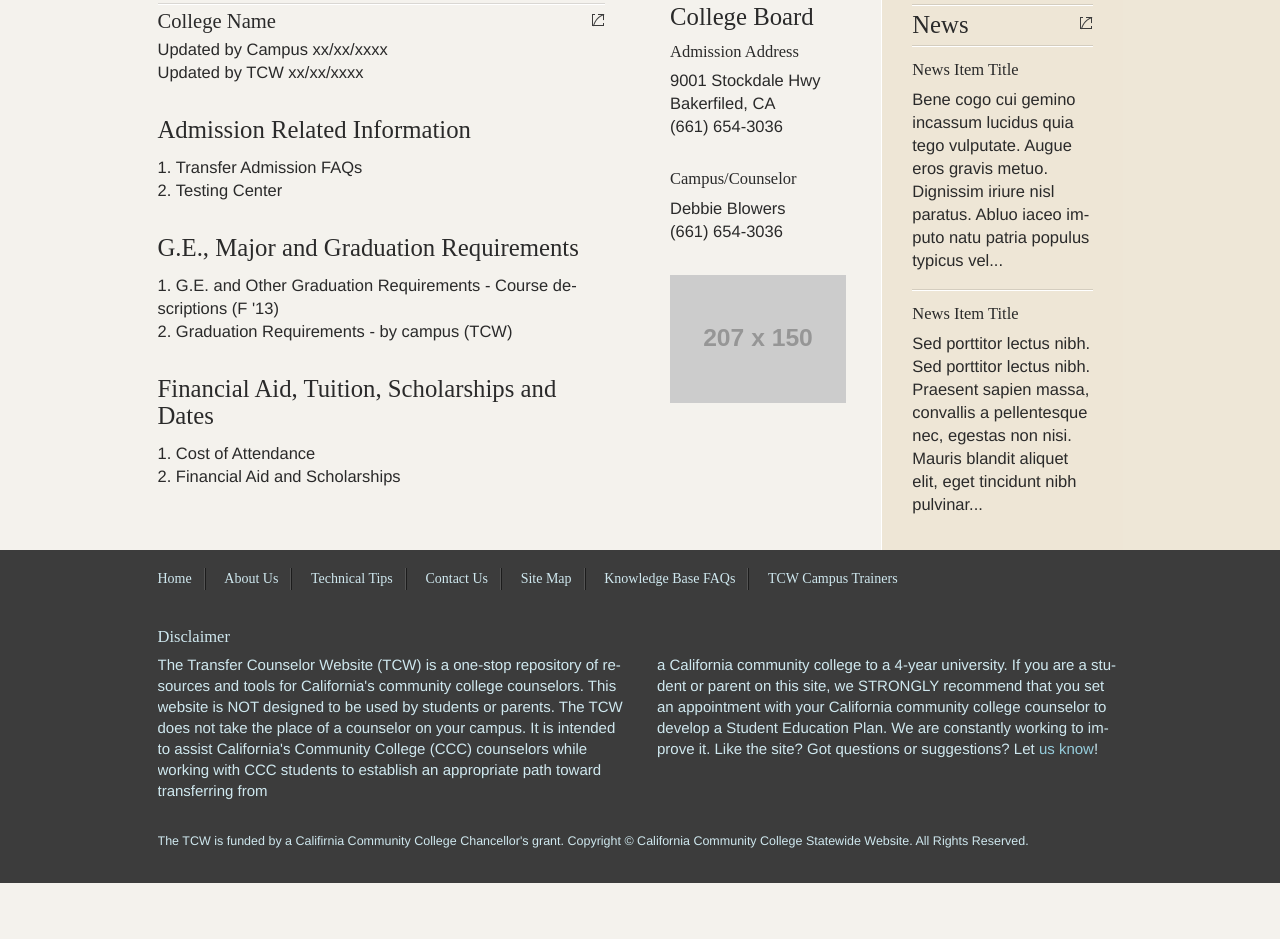
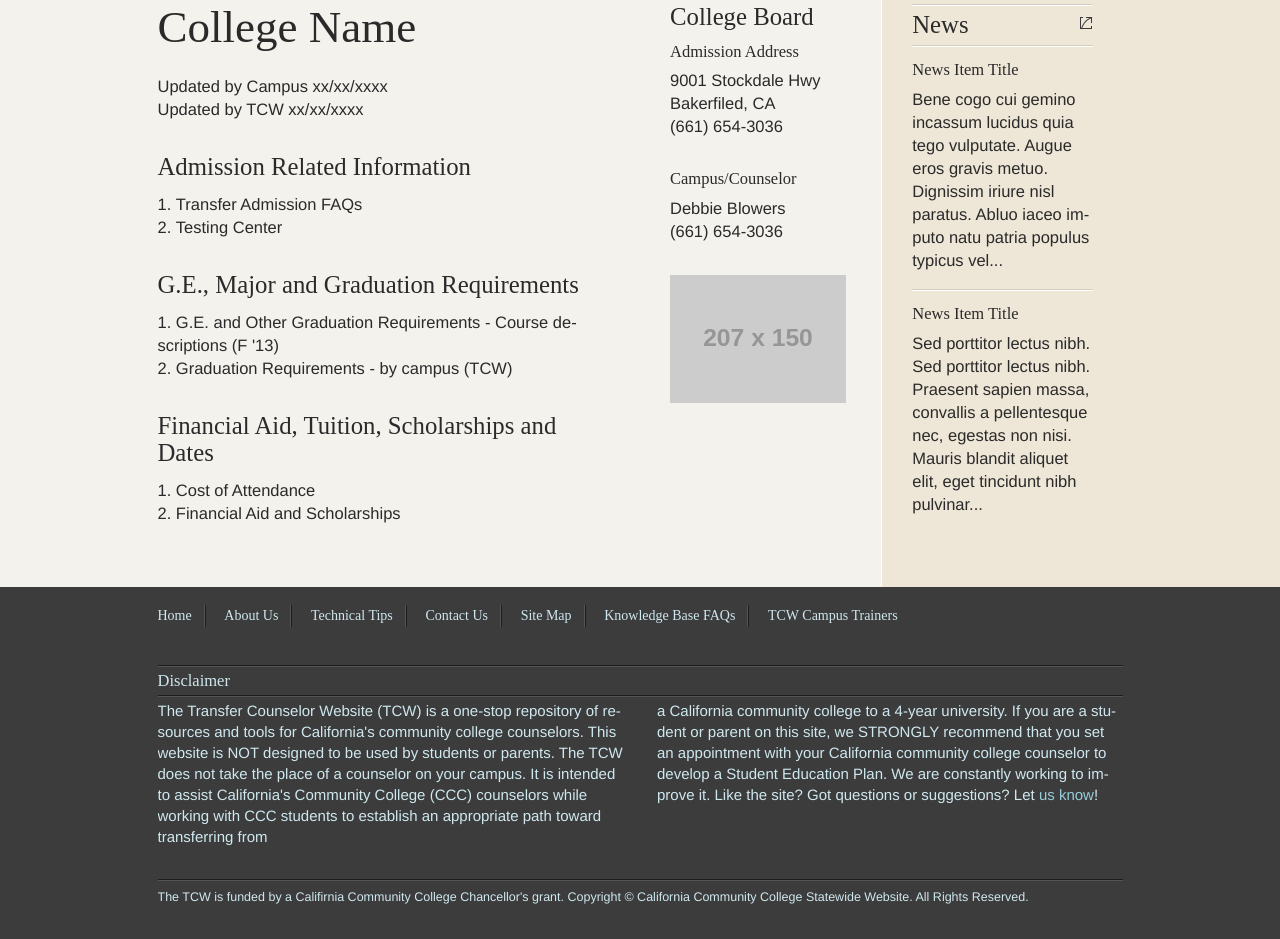
Before and after one commit to woodwarddesign/ccc-transfer, a plain HTML site: page two-sidebars-right.html in a window 1280 px wide. Shown: the part 185-1124 px from the top of the page. Before the commit the page ends 1068 px from the top, so only its background shows below. Drawn offline with Linux system fonts and the light colour scheme; placeholder pictures from the web are drawn by us.

Commit message:
Footer Styling - backgrounds, before & after dividers

```diff
--- a/sass/components/_blocks.scss
+++ b/sass/components/_blocks.scss
@@ -34,6 +34,44 @@
 	}
 }
 
+#block-block-3 {
+	h4 {
+		padding-top: 5px;
+		&:before,
+		&:after {
+			content: " ";
+			display: block;
+			position: relative;
+			top: -5px;
+			height: 2px;
+			width: 100%;
+			background-image: url('../images/dh-line.png');
+			background-repeat: repeat-x;
+			background-position: top left;
+		}
+		&:after {
+			top: 5px;
+		}
+	}
+}
+
+.copyright {
+
+			background-image: url('../images/dh-line.png');
+			background-repeat: repeat-x;
+			background-position: top left;
+			padding-top: .5em;
+		&:before {
+			content: " ";
+			display: block;
+			position: relative;
+			top: -5px;
+			height: 2px;
+			width: 100%;
+
+		}
+}
+
 @media all and (min-width: $tab) {
 
   .block-search {
--- a/sass/components/_menus.scss
+++ b/sass/components/_menus.scss
@@ -180,6 +180,9 @@ footer .region-footer p a:active {
     margin-right: -30px;
     margin-left: -30px;
   }
+  li.last {
+	  background-image: none;
+  }
   &.first {
     //border-top: none;
   }
--- a/two-sidebars-right.html
+++ b/two-sidebars-right.html
@@ -84,7 +84,7 @@
 
   <div id="main" class="content-wrapper">
     <div id="content" class="column" role="main">
-      <h1 class="title" id="page-title">College Name</h1>
+      <h1 class="title">College Name</h1>
         <a id="main-content"></a>
         <div id="block-system-main" class="block block-system">
           <p>Updated by Campus xx/xx/xxxx<br>
```
Also changed, not shown: css/styles.css.
